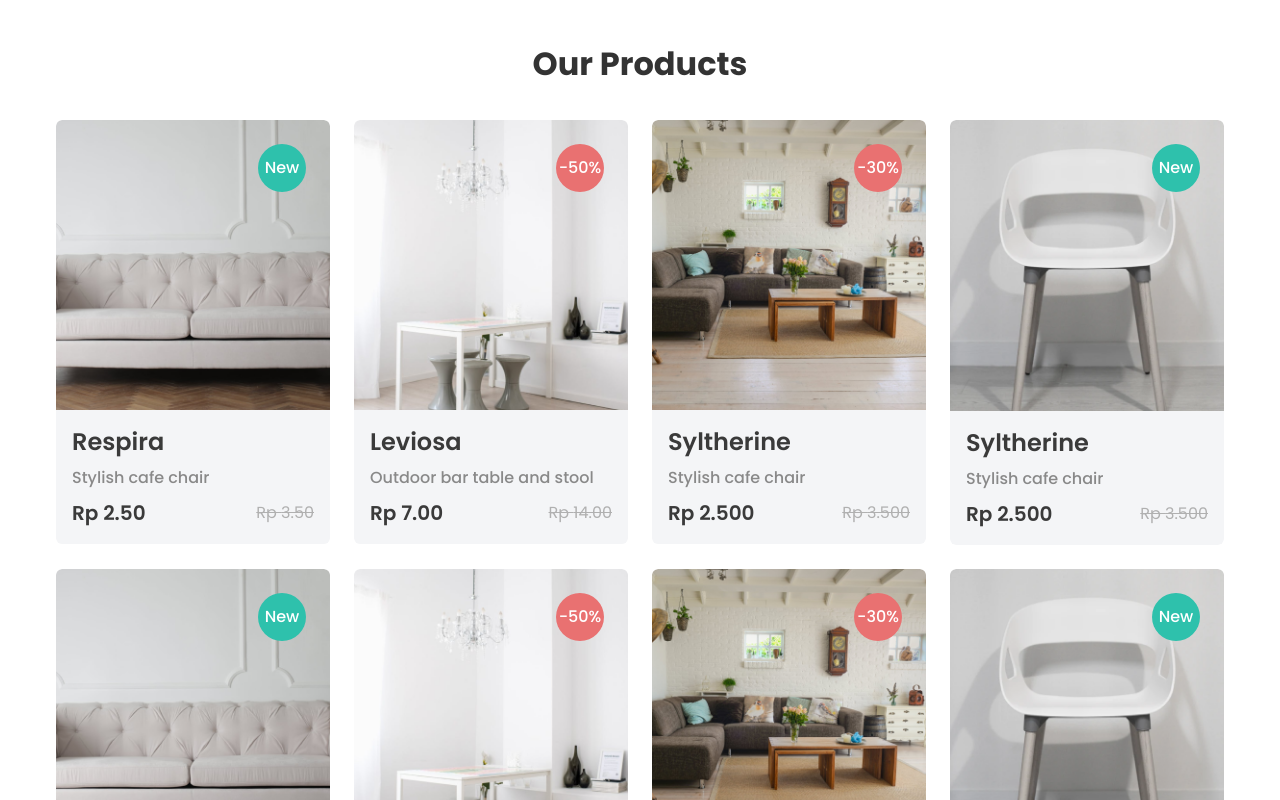
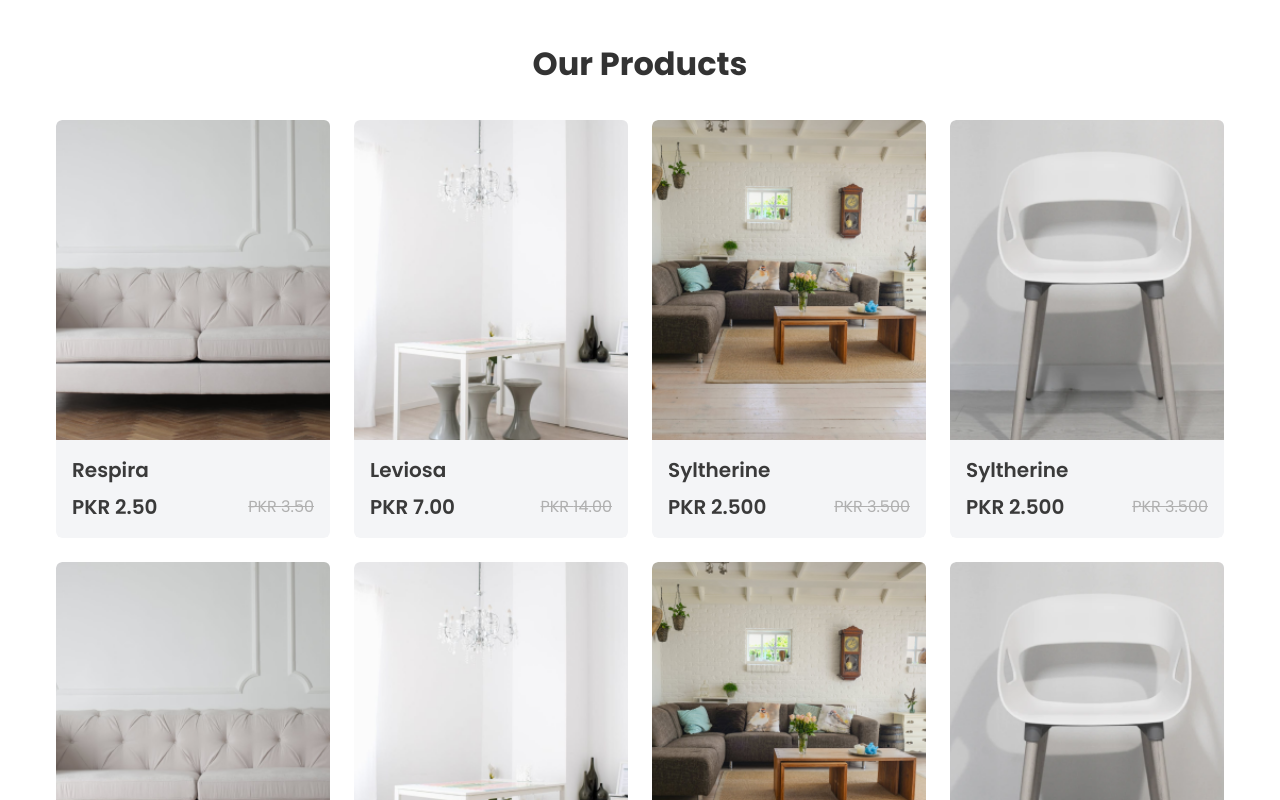
Before and after one commit to salmanpatnee/Q2-UIUX-Hackathon, a Next.js app: page / in a window 1280 px wide. Shown: the part 1460-2260 px from the top of the page. Built offline with nearby package versions, Linux system fonts and the light colour scheme.

Commit message:
Add image

```diff
--- a/app/api/products/route.ts
+++ b/app/api/products/route.ts
@@ -4,7 +4,7 @@ import { NextRequest, NextResponse } from "next/server";
 export async function GET(request: NextRequest) {
   try {
     const products = await client.fetch(
-      '*[_type == "product"]',
+      '*[_type == "product"]{title,slug,price,salePrice,"imageUrl": image.asset->url}',
       {},
       { cache: "no-store" }
     );
--- a/app/components/ProductCard.tsx
+++ b/app/components/ProductCard.tsx
@@ -1,33 +1,31 @@
-import { ArrowRightLeft, Eye, Heart, Share2, Star } from "lucide-react";
+import { Product, PRODUCT_QUERYResult } from "@/sanity.types";
+import { urlFor } from "@/sanity/lib/image";
+import { ArrowRightLeft, Heart, Share2 } from "lucide-react";
 import Image from "next/image";
 import Link from "next/link";
-import React from "react";
-
-type Product = {
-  imageUrl: string;
-  title: string;
-  subTitle: string;
-  slug: string;
-  price: string;
-  salePrice?: string;
-  discount?: string | null;
-  newArrival?: boolean | null;
-};
 
 interface Props {
   product: Product;
 }
 
 const ProductCard = ({ product }: Props) => {
+
+  // const productImageUrl = product?.image
+  //   ? urlFor(product.image)?.width(285).height(301).url()
+  //   : "https://placehold.co/550x310/png";
+
+
+
+
   return (
     <div className="group relative rounded-md overflow-hidden">
       {/* Mask Overlay */}
       <div className="absolute inset-0 bg-black bg-opacity-50 opacity-0 group-hover:opacity-100 flex flex-col items-center justify-center z-10 transition-opacity duration-300">
         <Link
-          href={`/products/${product.slug}`}
+          href={`/products/${product?.slug?.current}`}
           className="bg-white text-primary px-9 py-3 font-semibold text-base mb-4"
         >
-          Add to cart
+          View Product
         </Link>
 
         {/* Links Section */}
@@ -76,16 +74,16 @@ const ProductCard = ({ product }: Props) => {
 
       {/* Card Content */}
       <article className="relative z-0">
-        <div className="relative">
+        <div className="relative w-72 h-80">
           <Image
-            src={product.imageUrl}
-            alt={product.title}
-            width={285}
-            height={301}
+            src={product.imageUrl || ""}
+            alt={product?.title!}
+           layout="fill"
+             objectFit="cover"
             className="rounded-t-md w-full"
           />
 
-          {product.discount && (
+          {/* {product.discount && (
             <span className="bg-[#E97171] rounded-full w-12 h-12 text-white text-base font-medium absolute top-6 right-6 flex items-center justify-center z-20">
               -{product.discount}%
             </span>
@@ -94,22 +92,22 @@ const ProductCard = ({ product }: Props) => {
             <span className="bg-[#2EC1AC] rounded-full w-12 h-12 text-white text-base font-medium absolute top-6 right-6 flex items-center justify-center z-20">
               New
             </span>
-          )}
+          )} */}
         </div>
 
         <section className="bg-[#F4F5F7] p-4 rounded-b-md">
-          <h3 className="text-2xl font-semibold text-[#3A3A3A] mb-2">
-            {product.title}
+          <h3 className="text-xl font-semibold text-[#3A3A3A] mb-2">
+            {product?.title}
           </h3>
-          <p className="font-medium text-[#898989] text-base mb-2">
-            {product.subTitle}
-          </p>
+          {/* <p className="font-medium text-[#898989] text-base mb-2">
+            {product?.subtitle}
+          </p> */}
           <p className="flex justify-between items-center">
             <ins className="font-semibold lg:text-[20px] text-[#3A3A3A] no-underline">
-              Rp {product.salePrice}
+              PKR {product?.salePrice}
             </ins>
             <del className="font-normal text-base text-[#B0B0B0]">
-              Rp {product.price}
+              PKR {product?.price}
             </del>
           </p>
         </section>
--- a/next.config.mjs
+++ b/next.config.mjs
@@ -1,8 +1,12 @@
 /** @type {import('next').NextConfig} */
 const nextConfig = {
-    images: {
-        domains: ['flowbite.s3.amazonaws.com'], // Add the domain of the external images
-      },
+  images: {
+    domains: ["flowbite.s3.amazonaws.com"], // Add the domain of the external images
+    remotePatterns: [
+      { protocol: "https", hostname: "cdn.sanity.io" },
+      { protocol: "https", hostname: "placehold.co" },
+    ],
+  },
 };
 
 export default nextConfig;
--- a/sanity.types.ts
+++ b/sanity.types.ts
@@ -80,6 +80,7 @@ export type Product = {
   salePrice?: number;
   stock?: number;
   reviewsCount?: number;
+  imageUrl?: string;
   image?: {
     asset?: {
       _ref: string;
```
